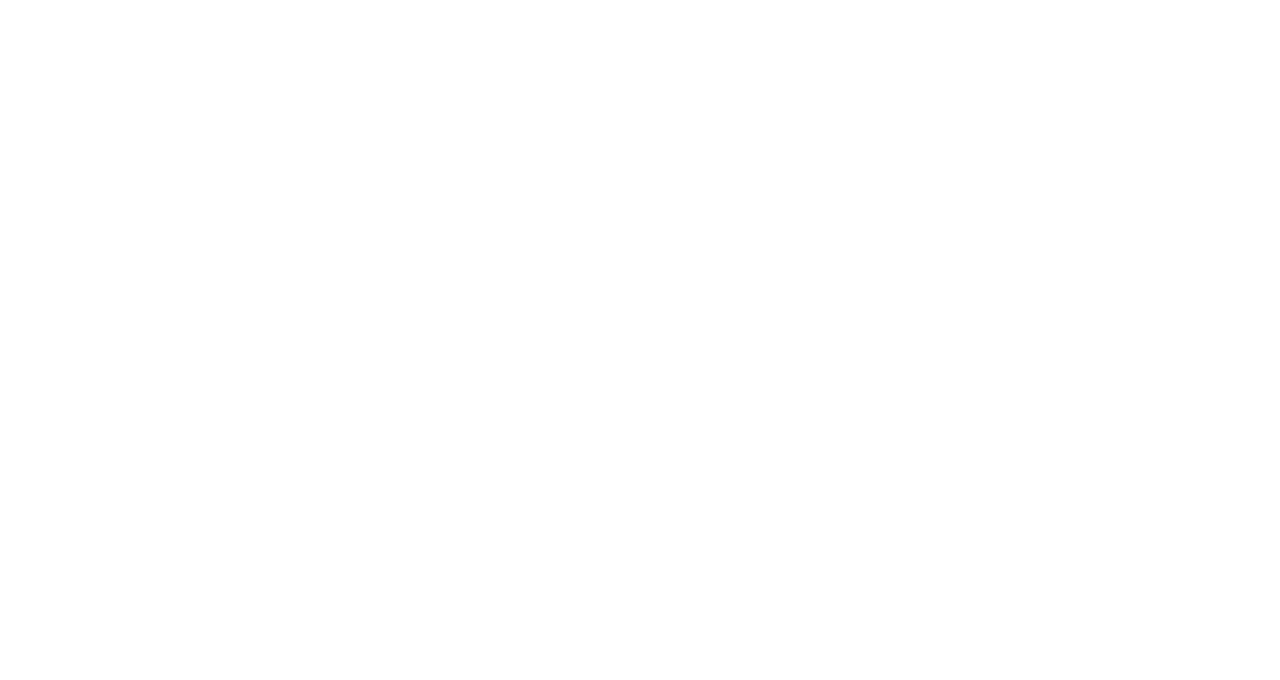
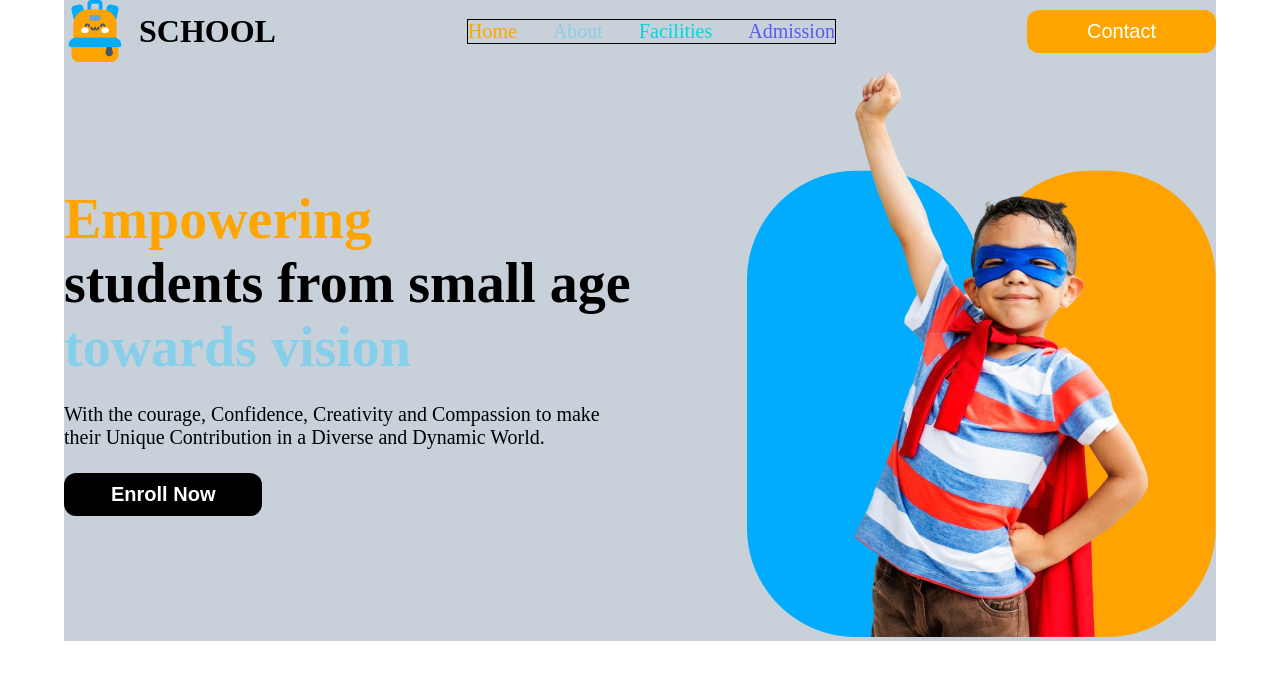
Before and after one commit to pritom352/assignment-no-2, a plain HTML site: page index.html in a window 1280 px wide. Drawn offline with Linux system fonts and the light colour scheme.

Commit message:
header part

```diff
--- a/index.html
+++ b/index.html
@@ -7,6 +7,44 @@
     <link rel="stylesheet" href="./style/style.css">
 </head>
 <body>
+    <header>
+        <nav>
+            <div class="for-meida">
+                <img src="./assets/logo.png" alt="">
+                <img src="./assets/navigation-menu-50.png" alt="">
+            </div>
+            <div class="nav-conteinar">
+                <div class="nav-logo">
+                    <img src="./assets/logo.png" alt="">
+                    <h5 class="logo-title">SCHOOL</h5>
+                </div>
+                <div class="nav-center">
 
+                    <li><a id="home" href="">Home</a></li>
+                    <li><a id="about" href="">About</a></li>
+                    <li><a id="facilities" href="">Facilities</a></li>
+                    <li><a id="Admission" href="">Admission</a></li>
+
+                </div>
+                <div class="nav-button">
+                    <button class="btn">Contact</button>
+                </div>
+            </div>
+        </nav>
+        <section>
+            <div class="header-conteinar">
+                <div class="box-left">
+                    <h2 class="header-title"><span class="collor-1">Empowering</span><br> students from small age <br><span class="collor-2">towards vision</span></h2>
+                    <p class="about-heading">
+                        With the courage, Confidence, Creativity and Compassion to make <br>their Unique Contribution in a Diverse and Dynamic World.
+                    </p>
+                    <button class="btn-2">Enroll Now</button>
+                </div>
+                <div class="box-right">
+                    <img src="./assets/hero-kids.png" alt="">
+                </div>
+            </div>
+        </section>
+    </header>
 </body>
 </html>
--- a/style/style.css
+++ b/style/style.css
@@ -0,0 +1,196 @@
+*{
+    margin: 0px;
+    padding: 0px;
+}
+header{
+    max-width: 90vw;
+    background-color: rgb(200, 209, 217);
+    margin: 0 auto;
+}
+
+.for-meida{
+    display: none;
+}
+
+.nav-conteinar{
+    display: flex;
+    justify-content: space-between;
+    align-items: center;
+}
+.logo-title{
+    font-size: 2rem;
+    font-weight: bold;
+    margin: 0px;
+    margin-left: 13px;
+}
+.nav-center{
+    /* max-width: 350px; */
+    border: 1px solid black;
+}
+.nav-center{
+    display: flex;
+    justify-content: space-between;
+    gap: 36px;
+    /* max-width: 350px; */
+    /* border: 1px solid red; */
+}
+.nav-logo{
+    display: flex;
+    align-items: center;
+}
+.nav-center > li > a{
+    text-decoration: none;
+    font-size: 1.25rem;
+
+}
+#home{
+    color: orange;
+}
+#about{
+    color: skyblue;
+}
+#facilities{
+    color: #05D4DF;
+}
+#Admission{
+    color: #5D58EF;
+}
+
+.nav-center > li{
+    list-style: none;
+}
+.btn{
+    background-color: orange;
+    color: white;
+    font-size: 1.25rem;
+    font-weight: 500;
+    padding: 10px 60px;
+    border: none;
+    border-radius: 12px;
+}
+
+.header-conteinar{
+    display: flex;
+    justify-content: space-between;
+    align-items: center;
+}
+
+.header-title{
+    font-size: 3.5rem;
+    font-weight: bold;
+    margin: 0px;
+    margin-bottom: 24px;
+}
+.collor-1{
+    color: orange;
+}
+.collor-2{
+    color: skyblue;
+}
+.about-heading{
+    font-size: 1.25rem;
+    margin-bottom: 24px;
+}
+.btn-2{
+    padding: 10px 47px;
+    background-color: black;
+    font-size: 1.25rem;
+    font-weight: bold;
+    color: white;
+    border: none;
+    border-radius: 12px;
+}
+
+.box-right > img{
+    width: 100%;
+}
+
+
+
+
+
+
+
+
+
+
+
+
+
+
+
+
+
+
+
+
+
+
+
+
+
+
+
+
+
+
+
+
+
+
+
+
+
+
+
+
+
+
+
+
+
+
+
+
+
+
+
+
+
+
+
+
+
+
+
+
+
+
+
+
+
+
+@media screen and (max-width:576px) {
+    body{
+        /* background-color: #05D4DF; */
+
+    }
+    .nav-conteinar{
+        display: none;
+    }
+    .for-meida{
+        display: block;
+        display: flex;
+        justify-content: space-between;
+    }
+    .header-conteinar{
+        flex-direction: column-reverse;
+    }
+    .box-left{
+        display: flex;
+        flex-direction: column;
+
+        align-items: center;
+        text-align: center;
+    }
+}
```
Also changed, not shown: assets/bg.png (added), assets/dribble.png (added), assets/elementary.png (added), assets/fb.png (added), assets/google+.png (added), assets/hero-kids.png (added), assets/kinder.png (added), assets/logo.png (added), assets/middle.png (added), assets/navigation-menu-50.png (added), assets/story-1.png (added), assets/story-2.png (added), assets/story-3.png (added), assets/story-4.png (added), 2 more files.
